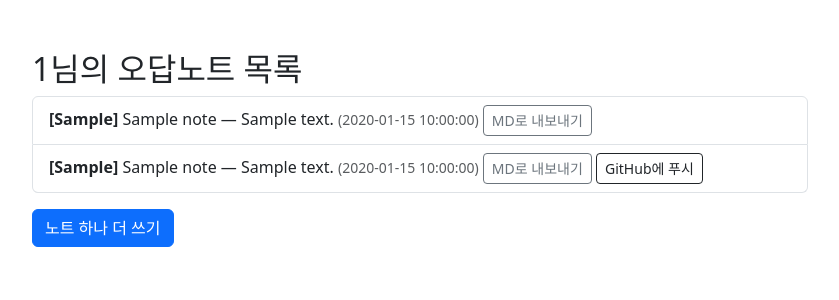
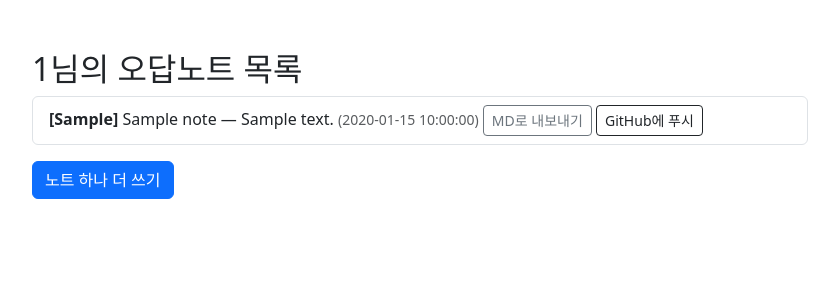
Before and after one commit to iHateSemicolon/CTF_writeup, a Flask app: page /my_notes in a window 1280 px wide. Shown: the top 300 px of the page, without its empty margins (220-1059 px from the left). Run offline with Flask 3, Linux system fonts and the light colour scheme; the visitor is signed in with stand-in values (Sample User, id 1); tables that the repository leaves empty hold one stand-in row (values such as "Sample post").

Commit message:
fix duplicate bug in html

```diff
--- a/app/templates/my_notes.html
+++ b/app/templates/my_notes.html
@@ -12,11 +12,6 @@
     {% if notes %}
 <ul class="list-group">
     {% for note in notes %}
-        <li class="list-group-item">
-            <strong>[{{ note[3] }}]</strong> {{ note[2] }} — {{ note[4] }}
-            <small class="text-muted">({{ note[5] }})</small>
-            <a href="{{ url_for('notes.export_note', note_id=note[0]) }}" class="btn btn-sm btn-outline-secondary">MD로 내보내기</a>
-        </li>
     <li class="list-group-item">
         <strong>[{{ note[3] }}]</strong> {{ note[2] }} — {{ note[4] }}
         <small class="text-muted">({{ note[5] }})</small>
```
Lines whose indentation alone changed are shown as unchanged.
